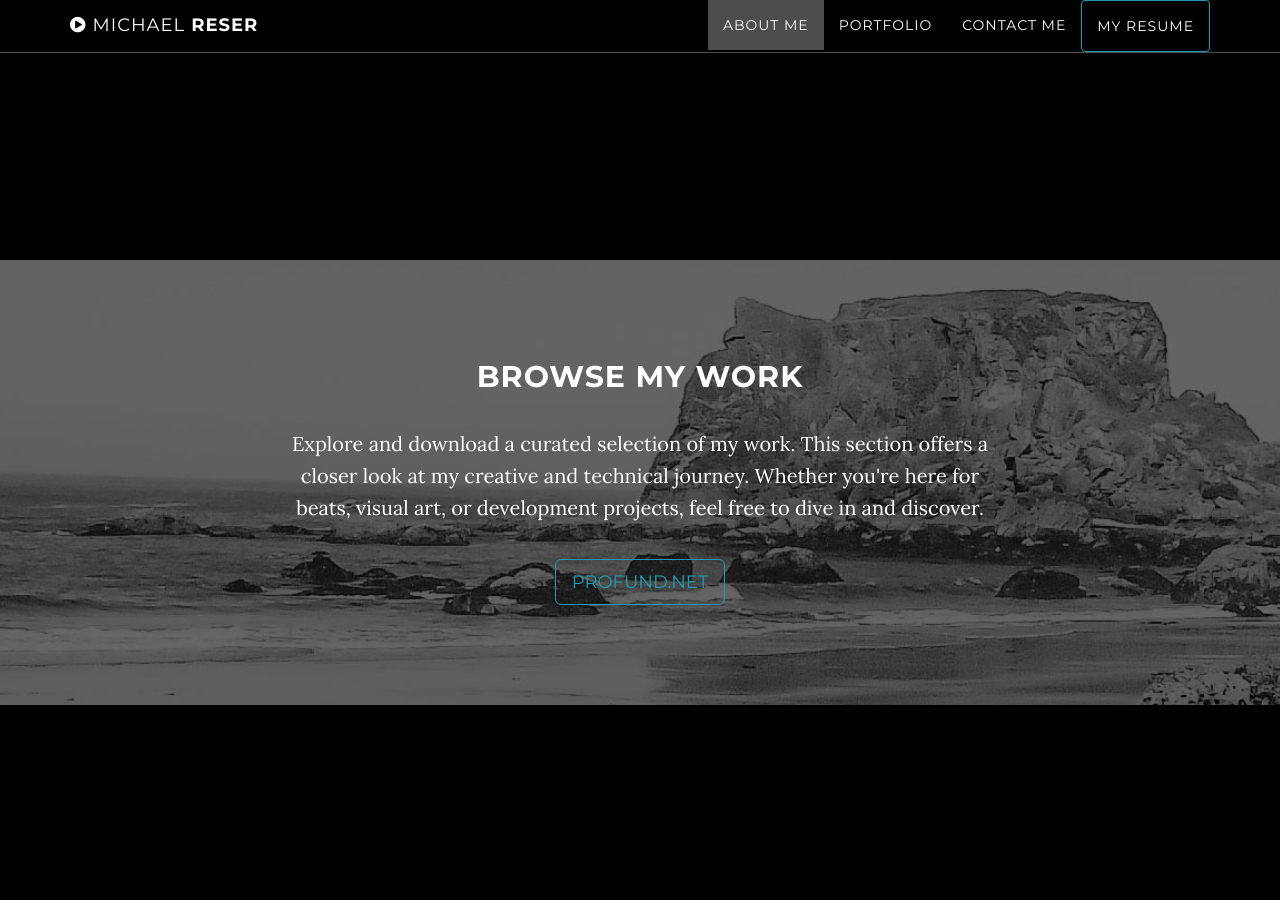
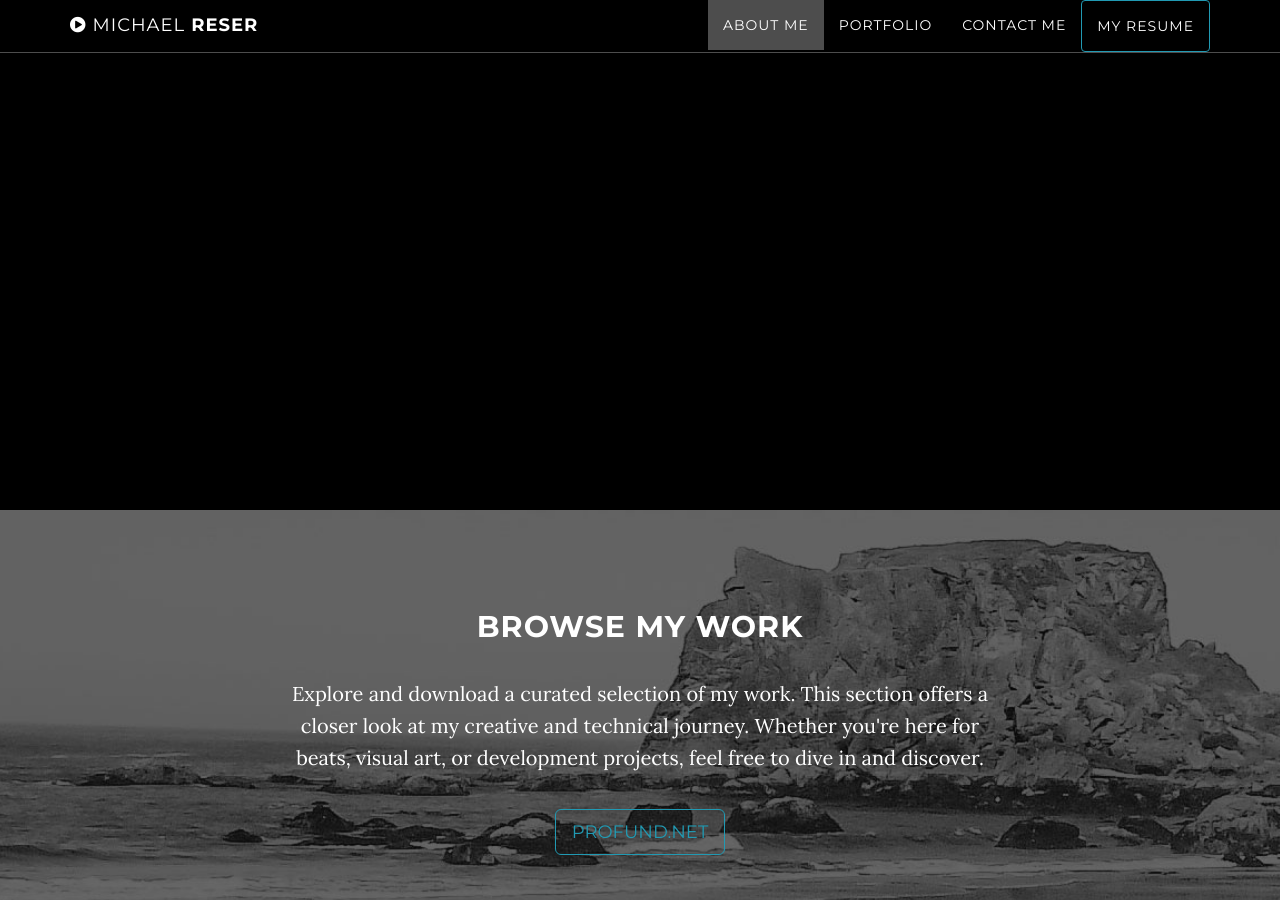
Before and after one commit to I-Am-Finite/I-Am-Finite.github.io, a Jekyll site: the page built from index.html, in a window 1280 px wide and 900 px high, scrolled down 1821 px. Built offline with Jekyll 4.4.1, drawn with Linux system fonts in a browser that asks for light colours.

Commit message:
Updated Site Layout

```diff
--- a/_includes/css/grayscale.css
+++ b/_includes/css/grayscale.css
@@ -251,6 +251,7 @@ a:focus {
 
 .content-section {
     padding-top: 100px;
+    padding-bottom: 250px;
 }
 
 .download-section {
```
